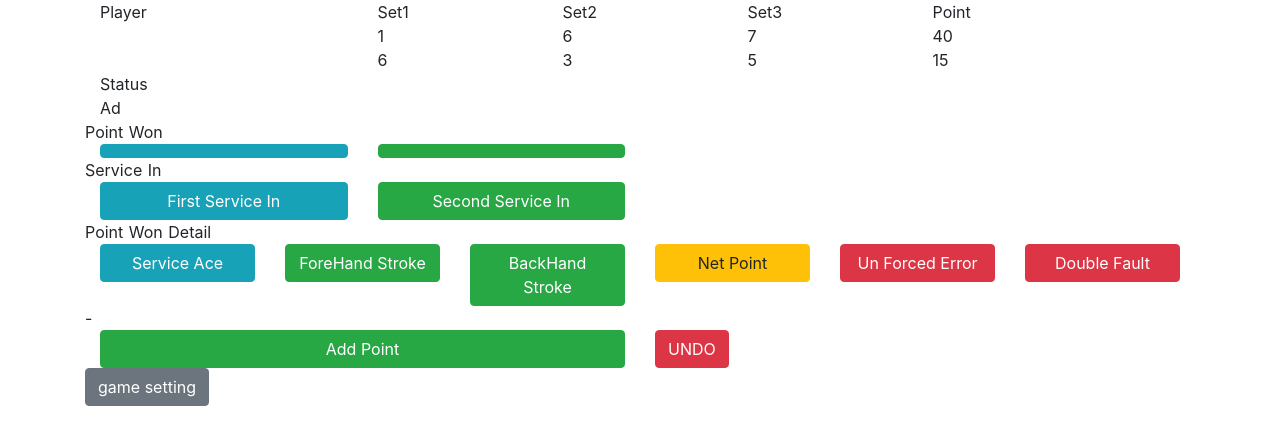
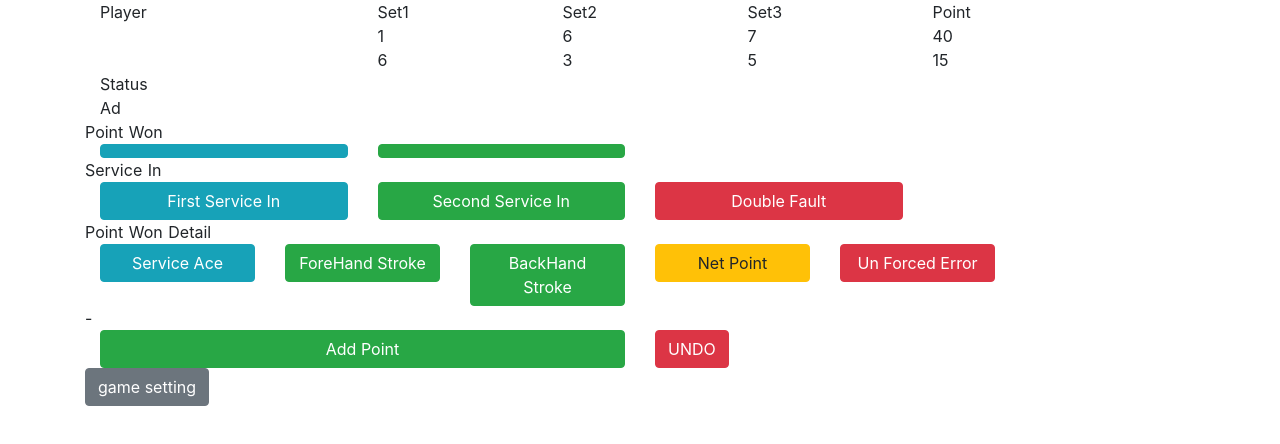
Before and after one commit to muramasa125/tennis-score, a Nuxt app: page / in a window 1280 px wide. Shown: the top 444 px of the page. Built offline with nearby package versions, Linux system fonts and the light colour scheme.

Commit message:
update Counter.vue add serviceIn methods

```diff
--- a/components/Counter.vue
+++ b/components/Counter.vue
@@ -13,10 +13,13 @@
       <b-row>Service In</b-row>
       <b-row>
         <b-col sm="3">
-          <b-button block variant="info">First Service In</b-button>
+          <b-button block variant="info" @click="setServiceIn(1)" :disabled="firstServiceIn">First Service In</b-button>
         </b-col>
         <b-col sm="3">
-          <b-button block variant="success">Second Service In</b-button>
+          <b-button block variant="success" @click="setServiceIn(2)" :disabled="secondServiceIn">Second Service In</b-button>
+        </b-col>
+        <b-col sm="3">
+          <b-button block variant="danger" @click="setServiceIn(3)" :disabled="doubleFault">Double Fault</b-button>
         </b-col>
       </b-row>
       <b-row>Point Won Detail</b-row>
@@ -35,9 +38,6 @@
         </b-col>
         <b-col sm="2">
           <b-button block variant="danger">Un Forced Error</b-button>
-        </b-col>
-        <b-col sm="2">
-          <b-button block variant="danger">Double Fault</b-button>
         </b-col>
       </b-row>
       <b-row>-</b-row>
@@ -62,6 +62,15 @@ export default {
     },
     pointWonPlayer2: function () {
       return !(this.pointWon === 0 || this.pointWon != 2)
+    },
+    firstServiceIn: function () {
+      return !(this.serviceIn === 0 || this.serviceIn != 1)
+    },
+    secondServiceIn: function () {
+      return !(this.serviceIn === 0 || this.serviceIn != 2)
+    },
+    doubleFault: function () {
+      return !(this.serviceIn === 0 || this.serviceIn != 3)
     }
   },
   data: function () {
@@ -78,6 +87,13 @@ export default {
     setPointWon: function (player) {
       this.pointWon = player
     },
+    setServiceIn: function (service) {
+      if (this.serviceIn === service) {
+        this.serviceIn = 0
+        return
+      }
+      this.serviceIn = service
+    },
     addPoint: function () {
       this['game/pointCount']({'pointWon': this.pointWon, 'serviceIn': this.serviceIn, 'pointWonDetail': this.pointWonDetail})
       this.pointWon = 0
```
